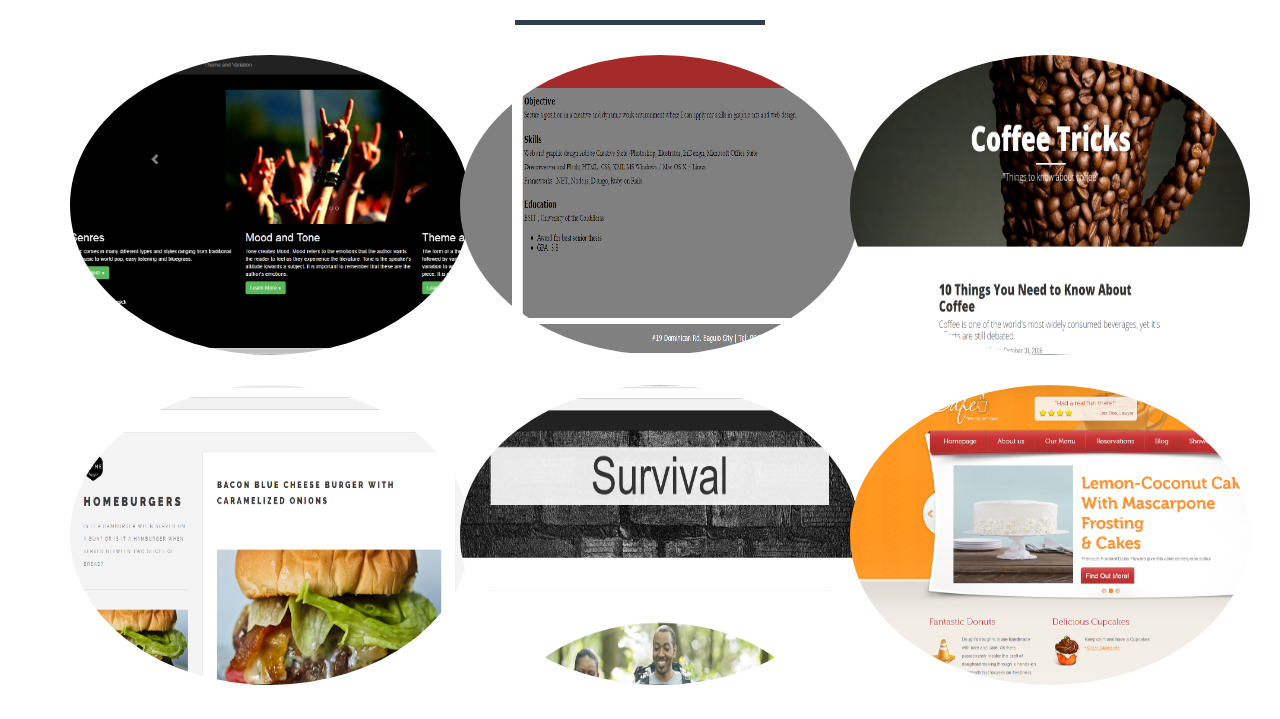
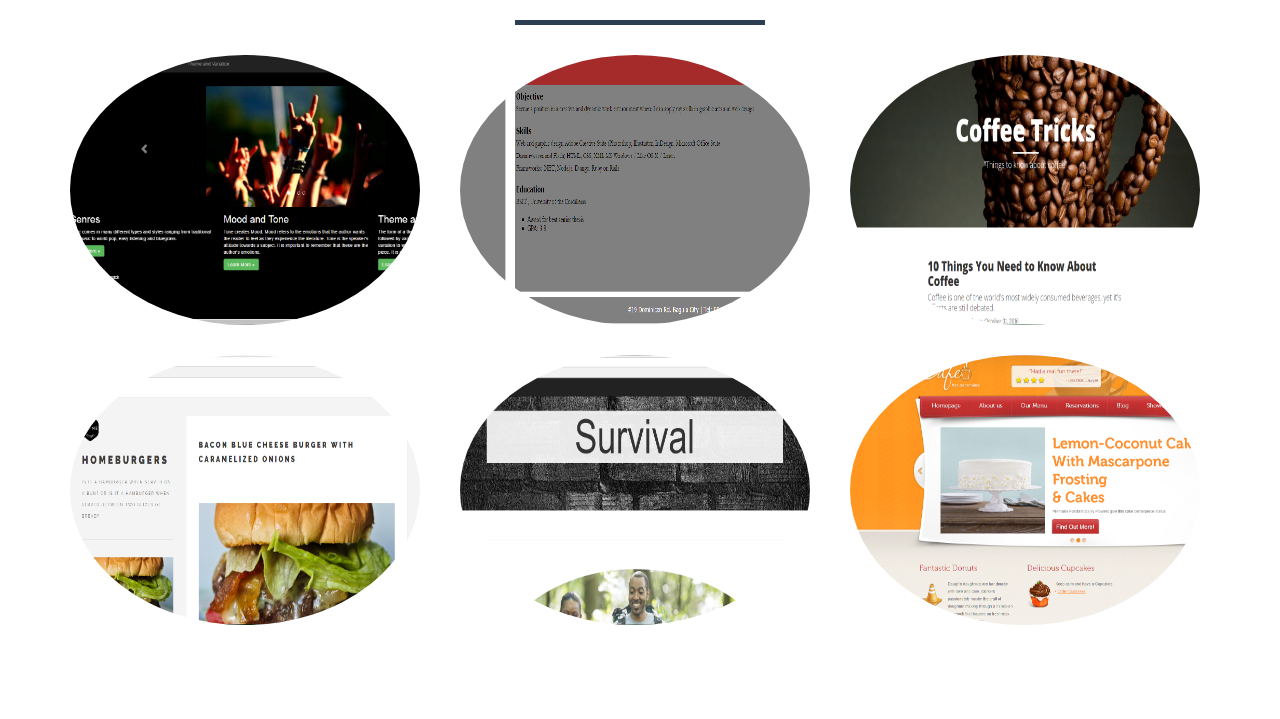
Before and after one commit to reginald456/ReginaldErlano.github.io, a website: page index.html in a window 1280 px wide. Shown: the part 661-1380 px from the top of the page. Drawn offline with nearby package versions, Linux system fonts and the light colour scheme.

Commit message:
Update index.html

```diff
--- a/index.html
+++ b/index.html
@@ -95,7 +95,7 @@
                                 <i class="fa fa-search-plus fa-3x"></i>
                             </div>
                         </div>
-                        <img src="musick.png"class="img-circle" alt="" width = 400 height = "300">
+                        <img src="musick.png"class="img-circle" alt="" width = 350 height = 270>
                     </a>
                 </div>
                 <div class="col-sm-4 portfolio-item">
@@ -105,7 +105,7 @@
                                 <i class="fa fa-search-plus fa-3x"></i>
                             </div>
                         </div>
-                        <img src="resume.png"  class="img-circle" alt="" width =  400 height = "300">
+                        <img src="resume.png"  class="img-circle" alt="" width =  350 height = 270>
                     </a>
                 </div>
                 <div class="col-sm-4 portfolio-item">
@@ -115,7 +115,7 @@
                                 <i class="fa fa-search-plus fa-3x"></i>
                             </div>
                         </div>
-                        <img src="coffeshot.png"  class="img-circle" alt="" width =  400 height = "300">
+                        <img src="coffeshot.png"  class="img-circle" alt="" width =  350 height = 270>
                     </a>
                 </div>
                 <div class="col-sm-4 portfolio-item">
@@ -125,7 +125,7 @@
                                 <i class="fa fa-search-plus fa-3x"></i>
                             </div>
                         </div>
-                        <img src="burge.png"  class="img-circle" alt="" width = 400 height = "300">
+                        <img src="burge.png"  class="img-circle" alt="" width = 350 height = 270>
                     </a>
                 </div>
                 <div class="col-sm-4 portfolio-item">
@@ -135,7 +135,7 @@
                                 <i class="fa fa-search-plus fa-3x"></i>
                             </div>
                         </div>
-                        <img src="surv.png"   class="img-circle" alt="" width = 400 height = "300">
+                        <img src="surv.png"   class="img-circle" alt="" width = 350 height = 270>
                     </a>
                 </div>
                 <div class="col-sm-4 portfolio-item">
@@ -145,7 +145,7 @@
                                 <i class="fa fa-search-plus fa-3x"></i>
                             </div>
                         </div>
-                        <img src="cafe.png"   class="img-circle" alt="" width =  400 height = "300">
+                        <img src="cafe.png"   class="img-circle" alt="" width =  350 height = 270>
                     </a>
                 </div>
             </div>
```
